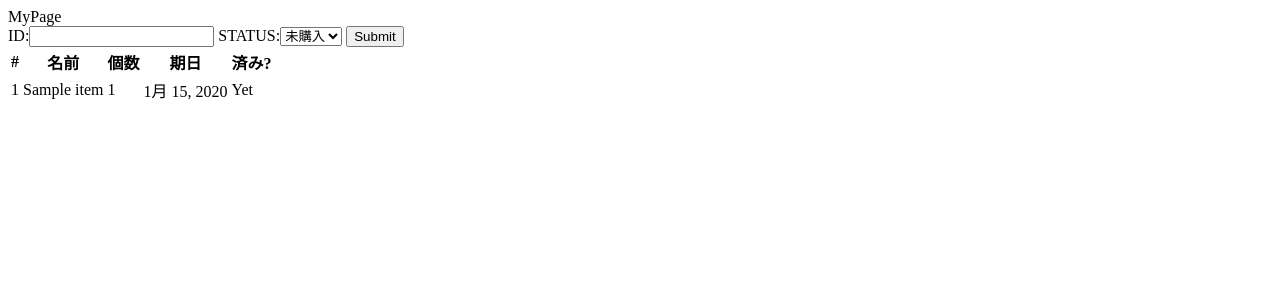
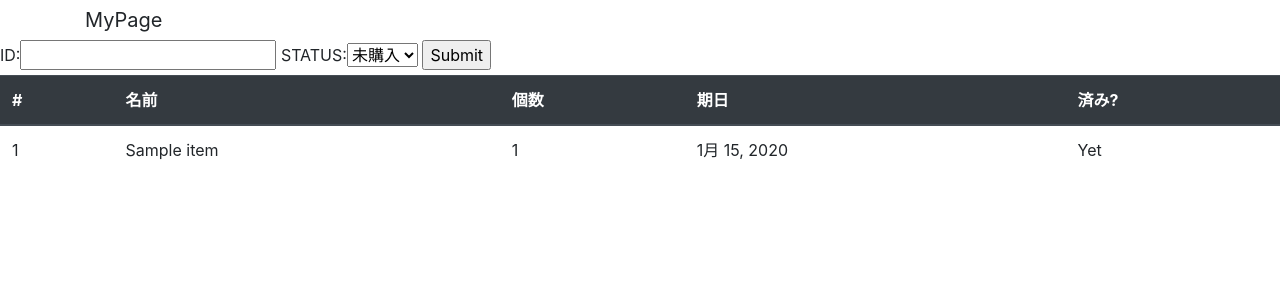
Before and after one commit to yuukis/shoppinglist, a Django app: page /shoppinglist/list/ in a window 1280 px wide. Shown: the top 300 px of the page. Run offline with Django 3.2, Linux system fonts and the light colour scheme; tables that the repository leaves empty hold one stand-in row (values such as "Sample post"); some libraries are stand-ins or nearby versions.

Commit message:
[add] テンプレートHTMLに CSS 情報を埋め込む

```diff
--- a/shoppinglist/templates/shoppinglist/item_list.html
+++ b/shoppinglist/templates/shoppinglist/item_list.html
@@ -8,8 +8,8 @@
 {{ form }}
 <input type="submit"/>
 </form>
-<table>
-  <thead>
+<table class="table">
+  <thead class="thead-dark">
     <tr>
       <th>#</th>
       <th>名前</th>
--- a/templates/base.html
+++ b/templates/base.html
@@ -1,14 +1,16 @@
+{% load static %}
 <!doctype html>
 <html lang="ja">
 <head>
   <meta charset="utf-8">
   <meta name="viewport" content="width=device-width, initial-scale=1.0">
   <title>{% block title %} 買い物リスト メインページ {% endblock %}</title>
+  <link rel="stylesheet" href="{% static '/bootstrap/css/bootstrap.min.css' %}">
 </head>
 <body>
-  <div>
-    <nav>
-      <div>MyPage</div>
+  <div class="container">
+    <nav class="nav">
+      <div class="navbar-brand">MyPage</div>
     </nav>
   </div>
   {% block main %}{% endblock %}
```
